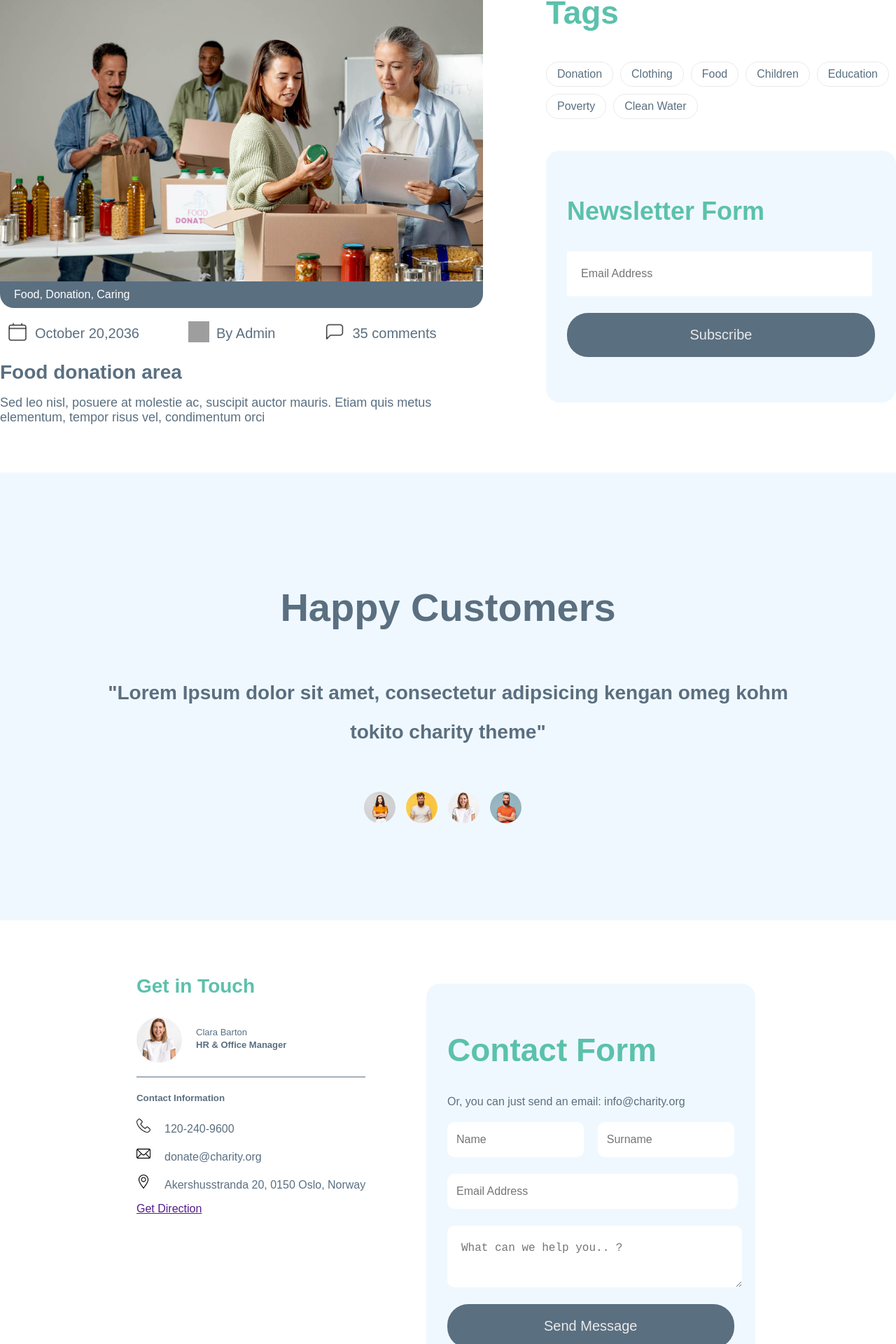
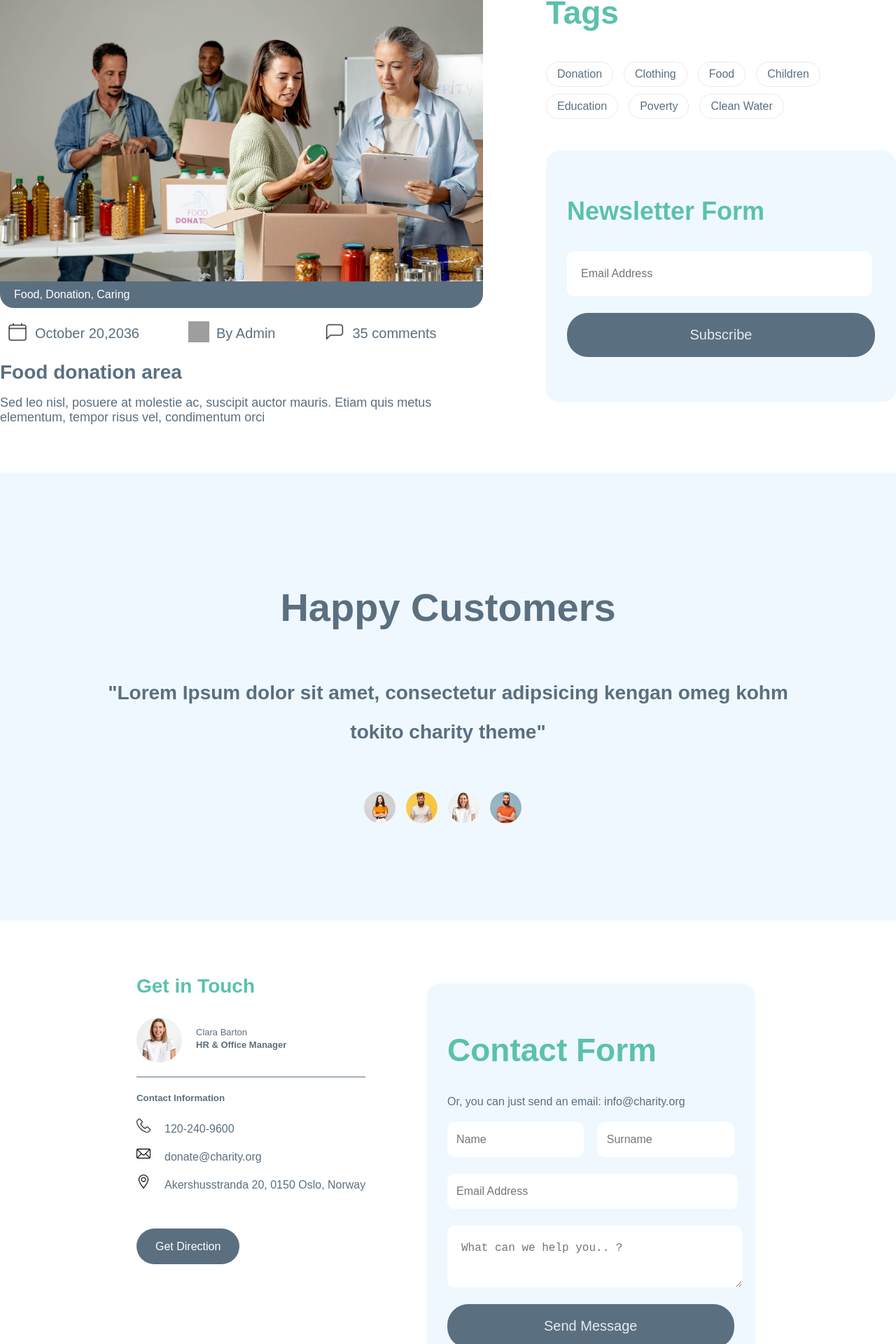
Before and after one commit to priyarana10/blink, a React (Vite) app in the folder blink/: page / in a window 1280 px wide. Shown: the part 5149-7069 px from the top of the page at 70% size. Built offline with nearby package versions, Linux system fonts and the light colour scheme; grey boxes are pictures that could not be loaded.

Commit message:
new all commit

```diff
--- a/blink/src/assets/Contact/Contact.css
+++ b/blink/src/assets/Contact/Contact.css
@@ -13,7 +13,7 @@
 .list-news2{
     background-color: #f0f8ff;
     border-radius: 20px;
-    height: auto;
+    height: 520px;
     width: auto;
     padding: 30px;
     margin-top: 40px;
@@ -112,6 +112,22 @@
 .hover:hover{
   color:#5bc1ac ;
 }
+.get-direction{
+  background: #5a6f80;
+  border: 2px solid transparent;
+  padding: 15px 25px;
+  text-decoration: none;
+  color: white;
+  border-radius: 100px;
+
+}
+
+.direction{
+  margin-top: 70px;
+}
+.get-direction:hover{
+  background: #5bc1ac;
+}
 @media only screen
 and (min-device-width : 320px)
 and (max-device-width : 468px){
--- a/blink/src/assets/Copyright/Copyright.css
+++ b/blink/src/assets/Copyright/Copyright.css
@@ -1,15 +1,16 @@
 .copy{
     background-color: #768ba0;
-    padding: 30px;
+    /* padding: 30px; */
     width: auto;
 
 }
 .copies{
-    max-width: 1300px;
+    max-width: 1100px;
     margin: 0 auto ;
     margin-right: 500px;
     display: flex;
     justify-content: space-between;
+
 
 }
 .next-icons{
@@ -17,11 +18,14 @@
     height: 35px;
     display: flex;
     gap: 20px;
+    padding: 20px;
 }
 .copyright{
     font-size: 20px;
     color: white;
     font-weight: 300px;
+    padding: 25px;
+    text-align: center;
 }
 @media only screen
 and (min-device-width : 320px)
--- a/blink/src/assets/News/News.css
+++ b/blink/src/assets/News/News.css
@@ -165,7 +165,7 @@
     display: inline-block;
     font-size: 16px;
     line-height: normal;
-    margin-right: 10px;
+    margin-right: 15px;
     margin-top: 5px;
     margin-bottom: 5px;
     padding: 8px 15px;
@@ -187,6 +187,7 @@
 .email{
     box-shadow: none;
     border: 0;
+    border-radius: 10px;
     color: #717275;
     margin-bottom: 24px;
     padding-top: 13px;
```
